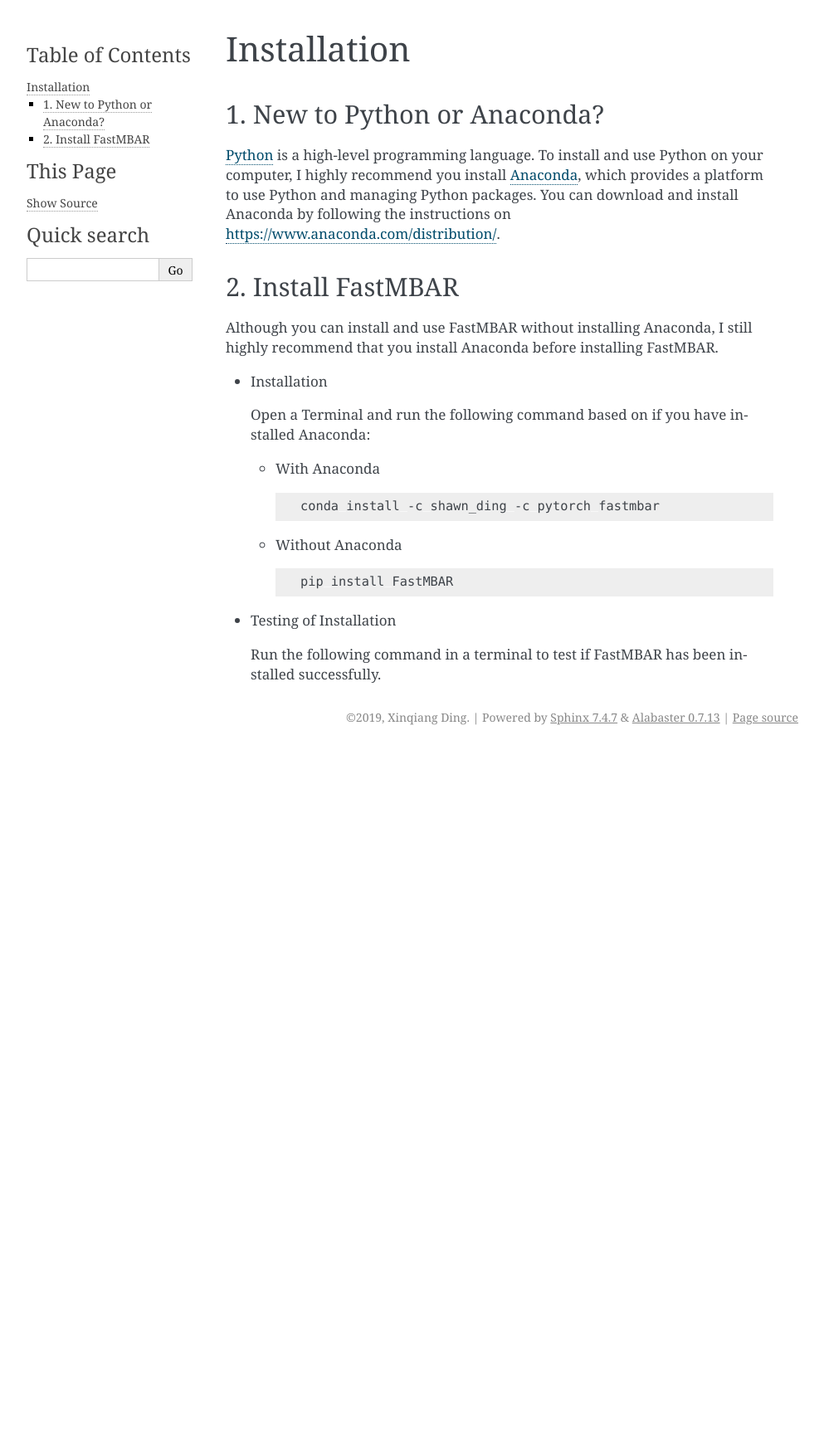
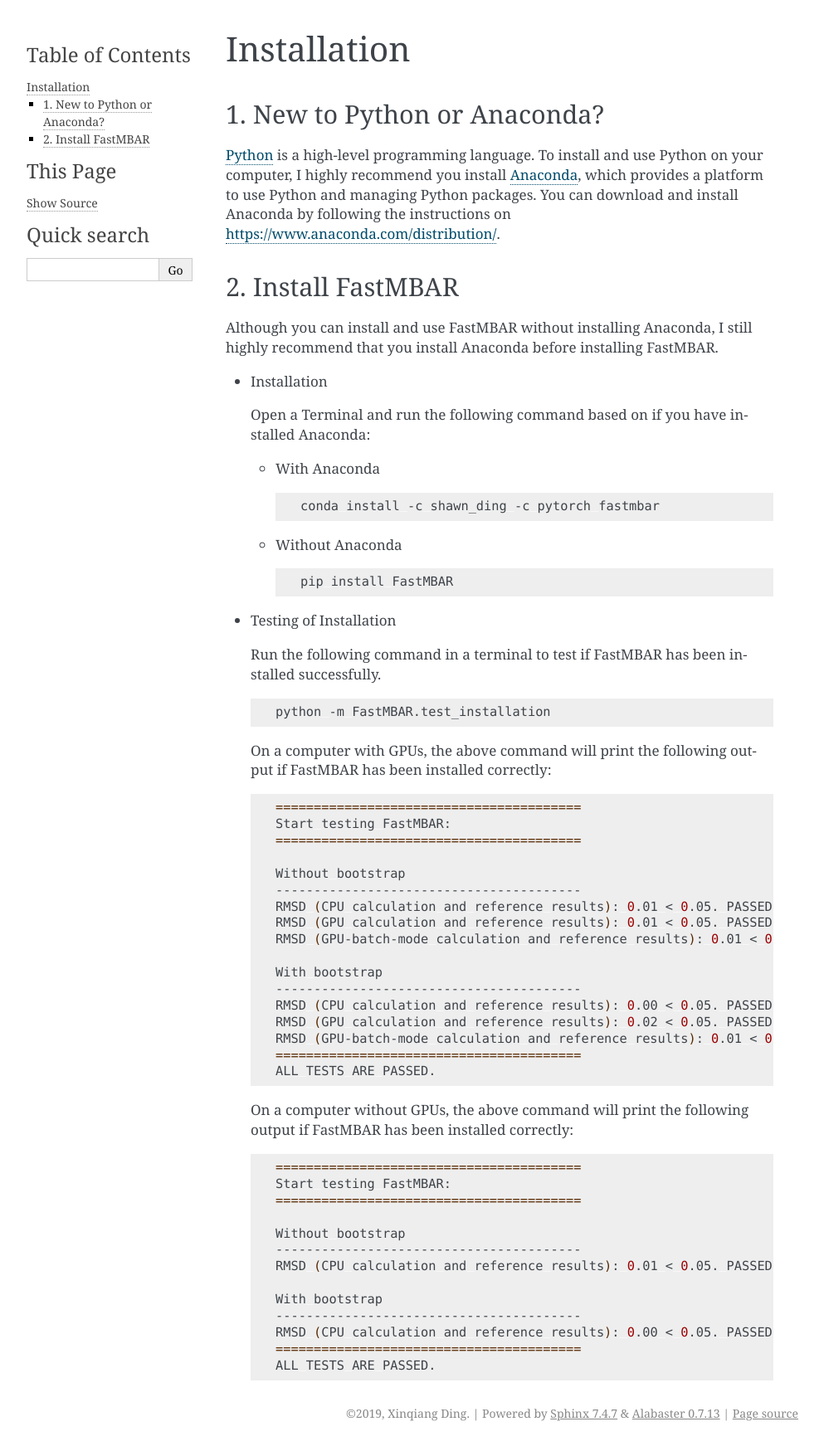
Before and after one commit to BrooksResearchGroup-UM/FastMBAR, a Sphinx documentation site: the page built from docs/source/installation.rst, in a window 1280 px wide. Shown: the whole page at 83% size, without its empty margins (148-1141 px from the left). Built offline with Sphinx 7.4.7, drawn with Linux system fonts in a browser that asks for light colours; before the commit the page ends 904 px from its top, so only the background shows below that.

Commit message:
update docs

```diff
--- a/docs/source/installation.rst
+++ b/docs/source/installation.rst
@@ -40,4 +40,51 @@
   FastMBAR has been installed successfully.
 
   .. code-block:: bash
+
      python -m FastMBAR.test_installation
+
+
+  On a computer with GPUs, the above command will
+  print the following output if FastMBAR has been
+  installed correctly:
+
+  .. code-block:: bash
+
+     ========================================
+     Start testing FastMBAR:
+     ========================================
+
+     Without bootstrap
+     ----------------------------------------
+     RMSD (CPU calculation and reference results): 0.01 < 0.05. PASSED.
+     RMSD (GPU calculation and reference results): 0.01 < 0.05. PASSED.
+     RMSD (GPU-batch-mode calculation and reference results): 0.01 < 0.05. PASSED.
+
+     With bootstrap
+     ----------------------------------------
+     RMSD (CPU calculation and reference results): 0.00 < 0.05. PASSED.
+     RMSD (GPU calculation and reference results): 0.02 < 0.05. PASSED.
+     RMSD (GPU-batch-mode calculation and reference results): 0.01 < 0.05. PASSED.
+     ========================================
+     ALL TESTS ARE PASSED.
+
+
+  On a computer without GPUs, the above command will
+  print the following output if FastMBAR has been
+  installed correctly:
+
+  .. code-block:: bash
+
+     ========================================
+     Start testing FastMBAR:
+     ========================================
+
+     Without bootstrap
+     ----------------------------------------
+     RMSD (CPU calculation and reference results): 0.01 < 0.05. PASSED.
+
+     With bootstrap
+     ----------------------------------------
+     RMSD (CPU calculation and reference results): 0.00 < 0.05. PASSED.
+     ========================================
+     ALL TESTS ARE PASSED.
```
Also changed, not shown: 1 other file.
